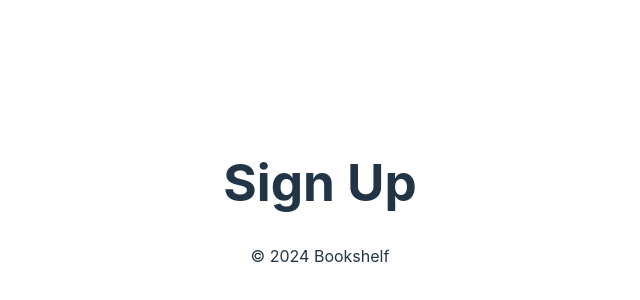
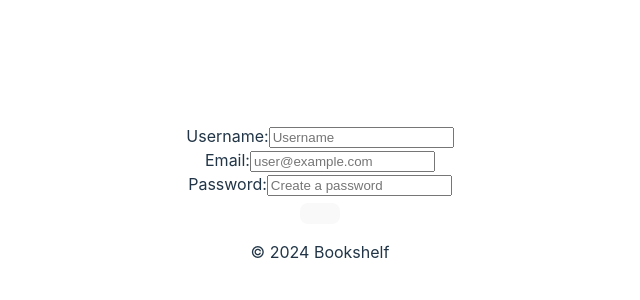
Before and after one commit to Tofeeq09/m54Week9Front, a React (Vite) app: page /signup in a window 1280 px wide. Shown: the part 198-498 px from the top of the page, without its empty margins (320-960 px from the left). Built offline with nearby package versions, Linux system fonts and the light colour scheme; the HTML template or start-up script is replaced by a standard one.

Commit message:
enhancement: Wrapped SignUpForm component in Container in SignUp page

```diff
--- a/src/pages/Login.jsx
+++ b/src/pages/Login.jsx
@@ -1,9 +1,17 @@
+// import PropTypes from "prop-types";
+import Container from "../components/Container";
+import LoginForm from "../components/LoginForm";
+
 const Login = () => {
   return (
     <div>
-      <h1>Login</h1>
+      <Container>
+        <LoginForm />
+      </Container>
     </div>
   );
 };
 
+// Login.propTypes = {};
+
 export default Login;
--- a/src/pages/SignUp.jsx
+++ b/src/pages/SignUp.jsx
@@ -1,9 +1,17 @@
+// import PropTypes from "prop-types";
+import Container from "../components/Container";
+import SignUpForm from "../components/SignUpForm";
+
 const SignUp = () => {
   return (
     <div>
-      <h1>Sign Up</h1>
+      <Container>
+        <SignUpForm />
+      </Container>
     </div>
   );
 };
 
+// SignUp.propTypes = {};
+
 export default SignUp;
```
